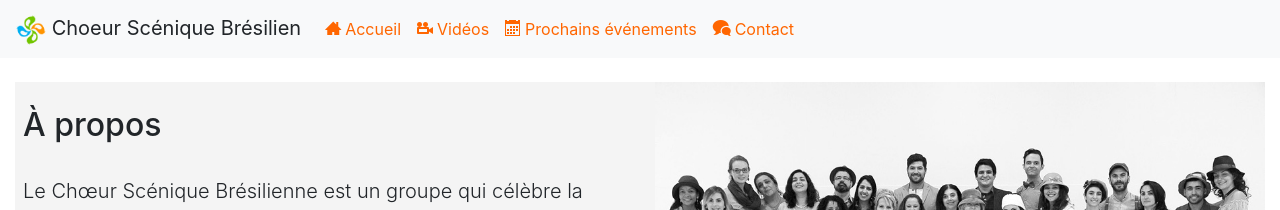
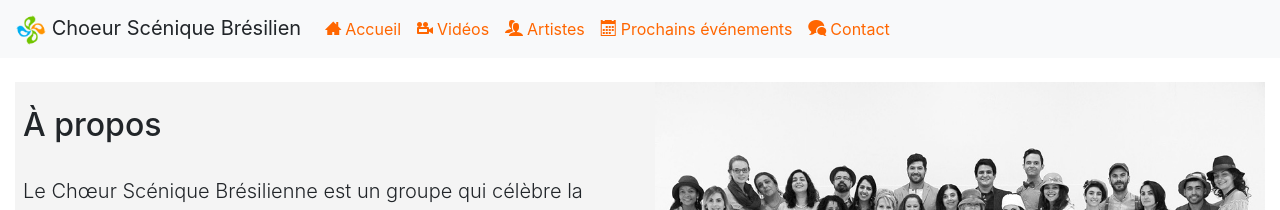
Before and after one commit to corocenicobrasileiro/corocenicobrasileiro.github.io, a Jekyll site: the page built from index.html, in a window 1280 px wide. Shown: the top 210 px of the page. Built offline with Jekyll 4.4.1, drawn with Linux system fonts in a browser that asks for light colours; nearby versions of some CDN libraries; some web fonts are replaced.

Commit message:
contato e artistas

```diff
--- a/_layouts/default.html
+++ b/_layouts/default.html
@@ -30,8 +30,9 @@
                 <ul class="navbar-nav mr-auto">
                     <li class="nav-item p-2"><span class="icon-home3 pr-1"></span><a href="/">Accueil</a></li>
                     <li class="nav-item p-2"><span class="icon-video-camera pr-1"></span><a href="/videos.html">Vidéos</a></li>
-                    <li class="nav-item p-2"><span class="icon-calendar pr-1"></span><a href="evenements.html">Prochains événements</a></li>
-                    <li class="nav-item p-2"><span class="icon-bubbles pr-1"></span><a href="#">Contact</a></li>
+                    <li class="nav-item p-2"><span class="icon-users pr-1"></span><a href="/artistes.html">Artistes</a></li>
+                    <li class="nav-item p-2"><span class="icon-calendar pr-1"></span><a href="/evenements.html">Prochains événements</a></li>
+                    <li class="nav-item p-2"><span class="icon-bubbles pr-1"></span><a href="/contact.html">Contact</a></li>
                 </ul>
             </div>
         </nav>
--- /dev/null
+++ b/artistes.html
@@ -0,0 +1,5 @@
+---
+layout: default
+---
+
+<h2>Artistes</h2>
--- /dev/null
+++ b/contact.html
@@ -0,0 +1,5 @@
+---
+layout: default
+---
+
+<h2>Contact</h2>
```
